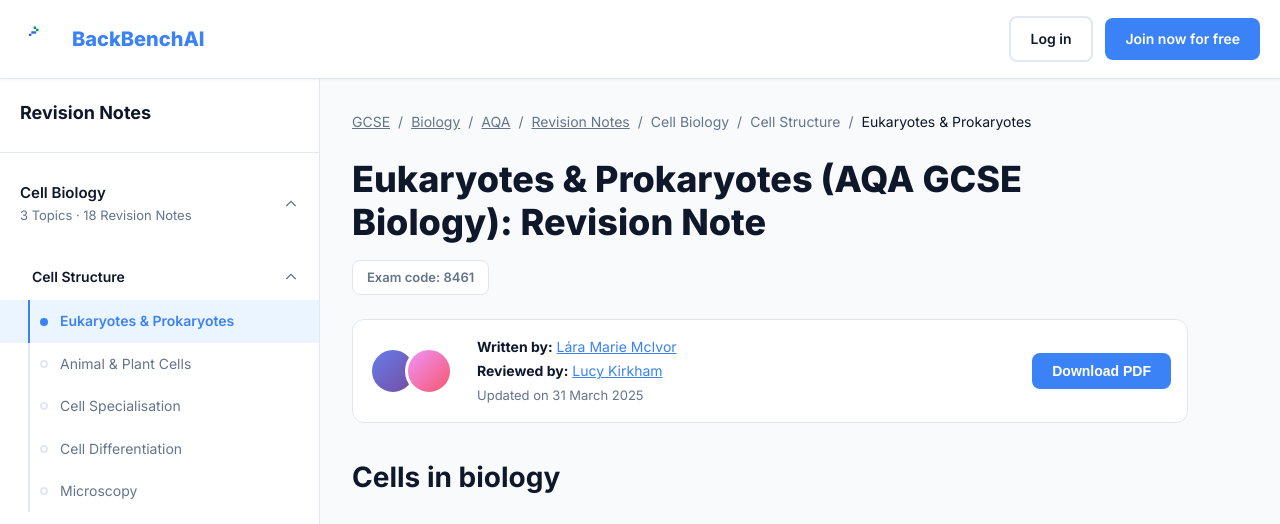
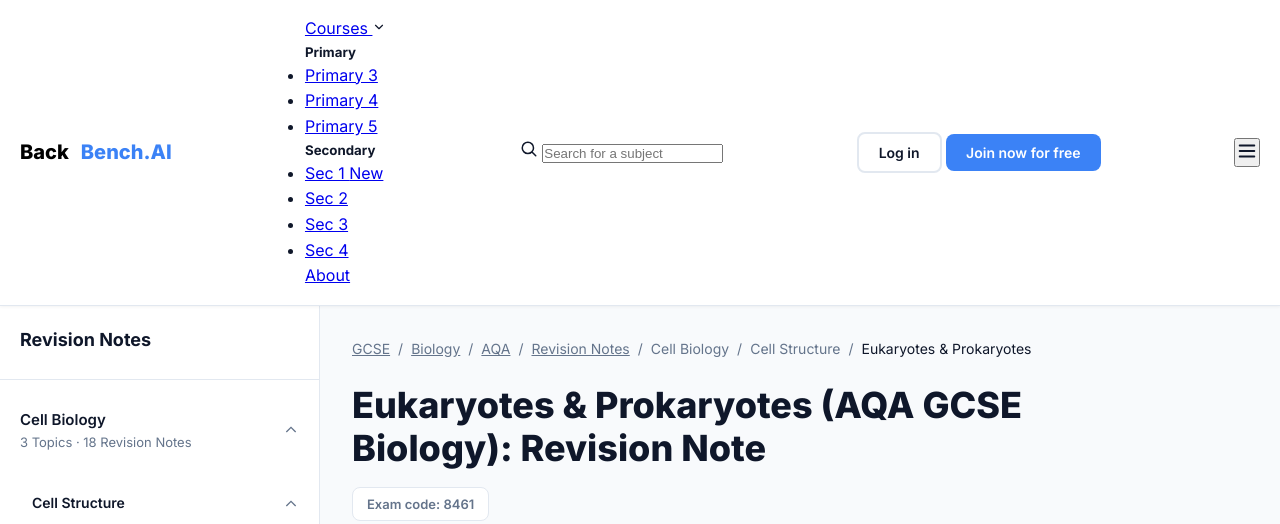
Before and after one commit to ponp1234/backbencher, a Flask app: template templates/030101.html in a window 1280 px wide. Shown: the top 524 px of the page. Run offline with Flask 3, Linux system fonts and the light colour scheme; the template is opened without the code that fills it, so the values that code supplies are empty; parts of the project's set-up code (start-up, migrations or seed data) failed here and were passed over.

Commit message:
modified

```diff
--- a/templates/030101.html
+++ b/templates/030101.html
@@ -432,28 +432,77 @@
   </style>
 </head>
 <body>
+
+
  <!-- Header -->
     <header class="header">
-    <div class="header-inner">
-      <div style="display: flex; align-items: center; gap: 16px;">
-        <button class="mobile-toggle" id="sidebarToggle" aria-label="Toggle menu">
-          <svg width="24" height="24" viewBox="0 0 24 24" fill="none" stroke="currentColor" stroke-width="2">
-            <path d="M3 12h18M3 6h18M3 18h18"/>
+        <div class="container header-inner">
+            <a class="brand" href="{{ url_for('index') }}" aria-label="BBPlatform home">
+                <span style="color: black;">Back</span>
+                <span>Bench.AI</span>
+            </a>
+
+            <nav aria-label="Primary" class="primary-nav">
+                <div class="menu-item">
+                    <a href="#" class="nav-link menu-trigger" id="coursesBtn" aria-expanded="false" aria-haspopup="true">
+                        Courses
+                        <svg width="14" height="14" viewBox="0 0 24 24" fill="none" aria-hidden="true">
+                            <path d="M6 9l6 6 6-6" stroke="#0f172a" stroke-width="2" stroke-linecap="round" stroke-linejoin="round"/>
                         </svg>
+                    </a>
+                    <div class="dropdown" id="coursesMenu" role="menu" aria-label="Courses menu">
+                        <div class="dd-grid">
+                            <div class="dd-col">
+                                <h5>Primary</h5>
+                                <ul class="dd-list">
+                                    <li><a class="dd-link" href="{{ url_for('level', level_slug='primary') }}">Primary 3</a></li>
+                                    <li><a class="dd-link" href="{{ url_for('level', level_slug='primary') }}">Primary 4</a></li>
+                                    <li><a class="dd-link" href="{{ url_for('level', level_slug='primary') }}">Primary 5</a></li>
+                                </ul>
+                            </div>
+                            <div class="dd-col">
+                                <h5>Secondary</h5>
+                                <ul class="dd-list">
+                                    <li><a class="dd-link" href="{{ url_for('level', level_slug='secondary') }}">Sec 1 <span class="dd-badge">New</span></a></li>
+                                    <li><a class="dd-link" href="{{ url_for('level', level_slug='secondary') }}">Sec 2</a></li>
+                                    <li><a class="dd-link" href="{{ url_for('level', level_slug='secondary') }}">Sec 3</a></li>
+                                    <li><a class="dd-link" href="{{ url_for('level', level_slug='secondary') }}">Sec 4</a></li>
+                                </ul>
+                            </div>
+                        </div>
+                    </div>
+                </div>
+
+                <a class="nav-link" href="#about">About</a>
+            </nav>
+
+            <div class="search" role="search">
+                <svg class="icon" width="18" height="18" viewBox="0 0 24 24" fill="none" aria-hidden="true">
+                    <path d="M21 21l-4.35-4.35M10.5 18a7.5 7.5 0 1 1 0-15 7.5 7.5 0 0 1 0 15z" stroke="#0f172a" stroke-width="2" stroke-linecap="round"/>
+                </svg>
+                <input aria-label="Search subjects" type="search" placeholder="Search for a subject" />
+            </div>
+
+            <div class="actions">
+                <a class="btn btn-outline" href="#" id="openLogin" aria-controls="loginModal">Log in</a>
+                <a class="btn btn-primary" href="#" id="openSignup" aria-controls="signupModal">Join now for free</a>
+            </div>
+
+            <button class="menu-btn" id="menuBtn" aria-expanded="false" aria-controls="mobileMenu" aria-label="Open menu">
+                <svg width="22" height="22" viewBox="0 0 24 24" fill="none" aria-hidden="true"><path d="M4 6h16M4 12h16M4 18h16" stroke="#0f172a" stroke-width="2" stroke-linecap="round"/></svg>
             </button>
-        <a class="brand" href="#">
-          <svg width="40" height="40" viewBox="0 0 1024 1024" xmlns="http://www.w3.org/2000/svg">
-            <path d="M350.208 192.512h61.44v61.44h-61.44zM411.648 251.904h61.44v61.44h-61.44z" fill="#009944"/>
-            <path d="M229.376 374.784h61.44v61.44h-61.44zM290.816 313.344h61.44v61.44h-61.44z" fill="#2563eb"/>
-            <path d="M350.208 313.344h61.44v61.44h-61.44z" fill="#2563eb"/>
-          </svg>
-          <span>BackBenchAI</span>
-        </a>
         </div>
-      <div class="header-actions">
-        <a href="#" class="btn btn-outline">Log in</a>
-        <a href="#" class="btn btn-primary">Join now for free</a>
-      </div>
+
+        <div id="mobileMenu" class="mobile-menu" aria-label="Mobile navigation" hidden>
+            <strong style="display:block;margin:8px 0">Courses by class</strong>
+            <a href="{{ url_for('level', level_slug='primary') }}">Primary 3</a>
+            <a href="{{ url_for('level', level_slug='primary') }}">Primary 4</a>
+            <a href="{{ url_for('level', level_slug='primary') }}">Primary 5</a>
+            <a href="{{ url_for('level', level_slug='secondary') }}">Sec 1</a>
+            <a href="{{ url_for('level', level_slug='secondary') }}">Sec 2</a>
+            <a href="{{ url_for('level', level_slug='secondary') }}">Sec 3</a>
+            <a href="{{ url_for('level', level_slug='secondary') }}">Sec 4</a>
+            <a href="#" id="mLogin" aria-controls="loginModal">Log in</a>
         </div>
     </header>
 
```
Lines whose indentation alone changed are shown as unchanged.
